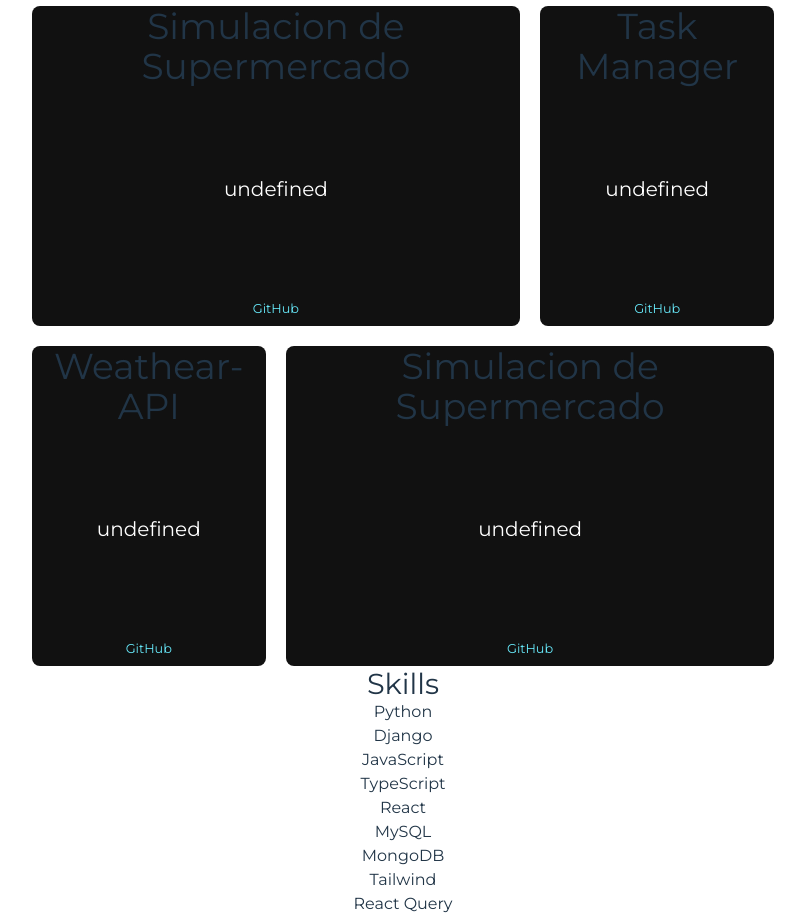
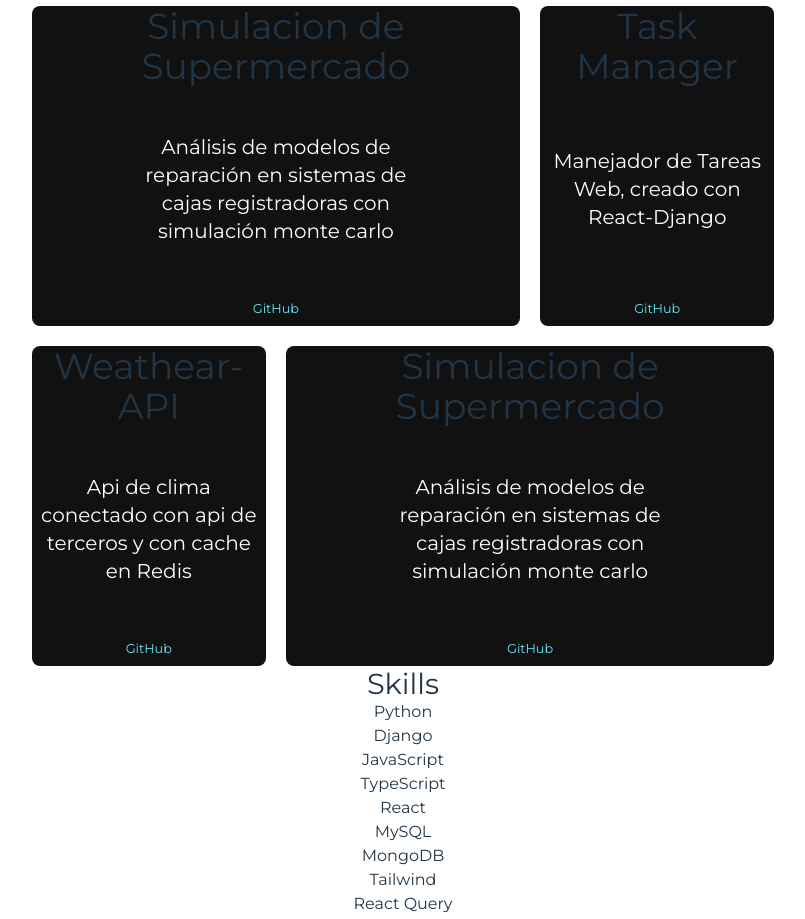
Before and after one commit to TomasBazan/portfolio, a React (Vite) app: page / in a window 1280 px wide. Shown: the part 900-1819 px from the top of the page, without its empty margins (237-1042 px from the left). Built offline with nearby package versions, Linux system fonts and the light colour scheme.

Commit message:
fix: rename desc parameter

```diff
--- a/src/pages/Projects.tsx
+++ b/src/pages/Projects.tsx
@@ -9,25 +9,25 @@ export function Projects() {
           gridLayout="col-span-2 row-start-1"
           repoPath= "SimulacionSupermercado"
           name= "Simulacion de Supermercado"
-          desc = "Análisis de modelos de reparación en sistemas de cajas registradoras con simulación monte carlo"
+          description = "Análisis de modelos de reparación en sistemas de cajas registradoras con simulación monte carlo"
         />
         <CardProject
           gridLayout="col-span-1 row-start-1"
           repoPath= "TaskManager"
           name= "Task Manager"
-          desc = "Manejador de Tareas Web, creado con React-Django"
+          description = "Manejador de Tareas Web, creado con React-Django"
         />
         <CardProject
           gridLayout="col-span-1 row-start-2"
           repoPath= "Weathear-API"
           name= "Weathear-API"
-          desc = "Api de clima conectado con api de terceros y con cache en Redis"
+          description = "Api de clima conectado con api de terceros y con cache en Redis"
         />
         <CardProject
           gridLayout="col-span-2 row-start-2"
           repoPath= "SimulacionSupermercado"
           name= "Simulacion de Supermercado"
-          desc = "Análisis de modelos de reparación en sistemas de cajas registradoras con simulación monte carlo"
+          description = "Análisis de modelos de reparación en sistemas de cajas registradoras con simulación monte carlo"
         />
       </section>
     </section>
```
